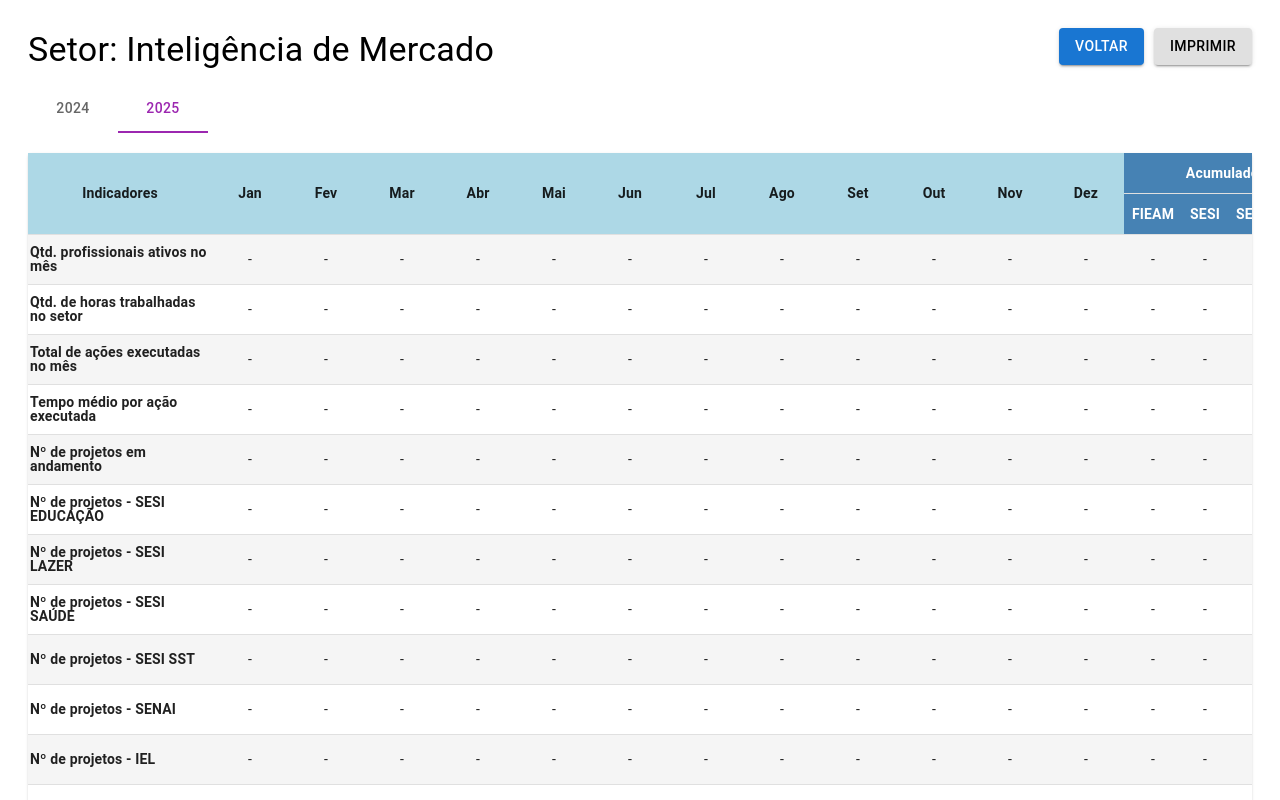
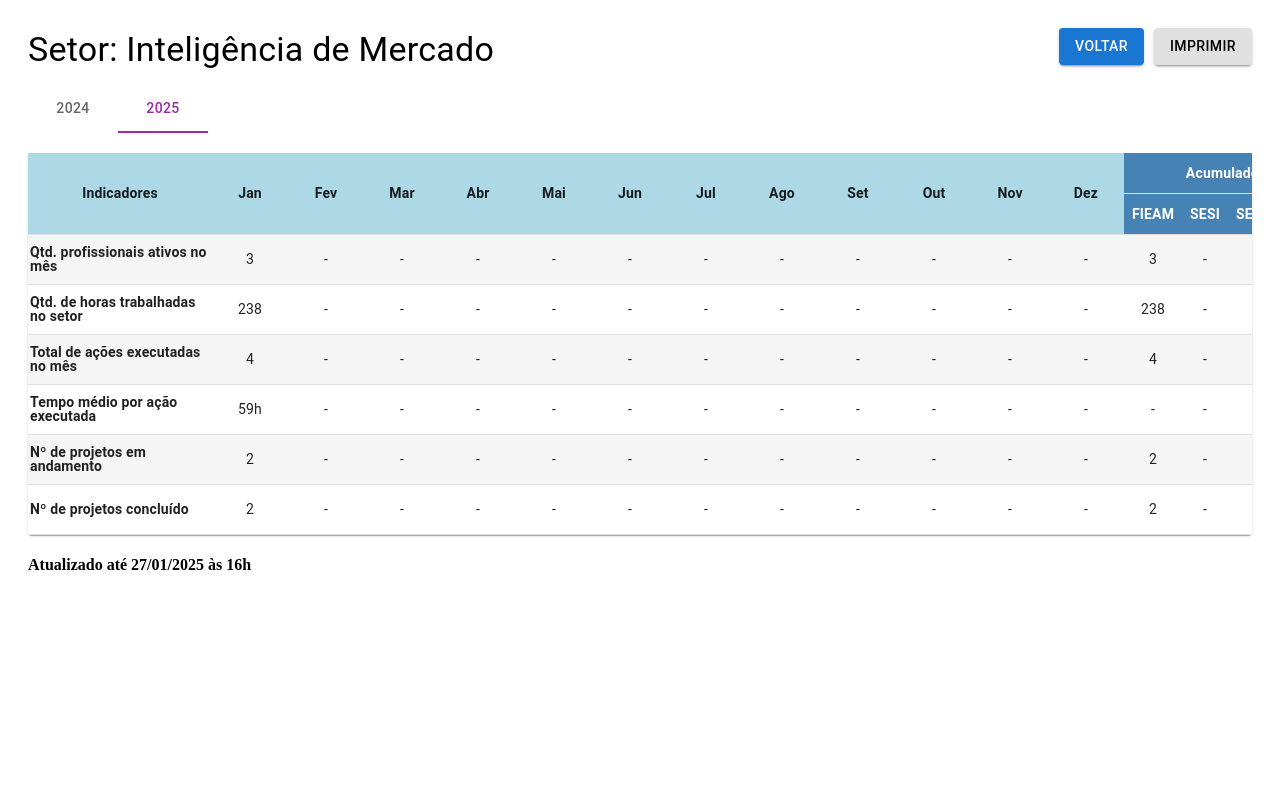
Before and after one commit to Jonathanbfb/organograma, a React (Vite) app: page /setor/Mercado in a window 1280 px wide. Shown: the top 800 px of the page. Built offline with nearby package versions, Linux system fonts and the light colour scheme.

Commit message:
Atualizações 27-01-2025 parte 6

```diff
--- a/src/pages/setores/Mercado.tsx
+++ b/src/pages/setores/Mercado.tsx
@@ -66,7 +66,7 @@ const Mercado: React.FC = () => {
         "iel": "8"
       }
     },
-    {
+   /* {
       "indicadores": "Nº de projetos - SESI EDUCAÇÃO",
       "jan": "-",
       "fev": "-",
@@ -233,35 +233,35 @@ const Mercado: React.FC = () => {
         "senai": "-",
         "iel": "1"
       }
-    }
+    } */
   ]
     const data2025 = [
 
       {
         "indicadores": "Qtd. profissionais ativos no mês",
-        "jan": "-", "fev": "-", "mar": "-", "abr": "-", "mai": "-", "jun": "-", "jul": "-", "ago": "-", "set": "-", "out": "-", "nov": "-",
-        "acumulado": { "fieam": "-", "sesi": "-", "senai": "-", "iel": "-" }
+        "jan": 3, "fev": "-", "mar": "-", "abr": "-", "mai": "-", "jun": "-", "jul": "-", "ago": "-", "set": "-", "out": "-", "nov": "-",
+        "acumulado": { "fieam": 3, "sesi": "-", "senai": "-", "iel": "-" }
       },
       {
         "indicadores": "Qtd. de horas trabalhadas no setor",
-        "jan": "-", "fev": "-", "mar": "-", "abr": "-", "mai": "-", "jun": "-", "jul": "-", "ago": "-", "set": "-", "out": "-", "nov": "-",
-        "acumulado": { "fieam": "-", "sesi": "-", "senai": "-", "iel": "-" }
+        "jan": 238, "fev": "-", "mar": "-", "abr": "-", "mai": "-", "jun": "-", "jul": "-", "ago": "-", "set": "-", "out": "-", "nov": "-",
+        "acumulado": { "fieam": 238, "sesi": "-", "senai": "-", "iel": "-" }
       },
       {
         "indicadores": "Total de ações executadas no mês",
-        "jan": "-", "fev": "-", "mar": "-", "abr": "-", "mai": "-", "jun": "-", "jul": "-", "ago": "-", "set": "-", "out": "-", "nov": "-",
-        "acumulado": { "fieam": "-", "sesi": "-", "senai": "-", "iel": "-" }
+        "jan": 4, "fev": "-", "mar": "-", "abr": "-", "mai": "-", "jun": "-", "jul": "-", "ago": "-", "set": "-", "out": "-", "nov": "-",
+        "acumulado": { "fieam": 4, "sesi": "-", "senai": "-", "iel": "-" }
       },
 
       {
         "indicadores": "Tempo médio por ação executada",
-        "jan": "-", "fev": "-", "mar": "-", "abr": "-", "mai": "-", "jun": "-", "jul": "-", "ago": "-", "set": "-", "out": "-", "nov": "-",
+        "jan": "59h", "fev": "-", "mar": "-", "abr": "-", "mai": "-", "jun": "-", "jul": "-", "ago": "-", "set": "-", "out": "-", "nov": "-",
         "acumulado": { "fieam": "-", "sesi": "-", "senai": "-", "iel": "-" }
       },
 
     {
       "indicadores": "Nº de projetos em andamento",
-      "jan": "-",
+      "jan": 2,
       "fev": "-",
       "mar": "-",
       "abr": "-",
@@ -274,13 +274,33 @@ const Mercado: React.FC = () => {
       "nov": "-",
       "dez": "-",
       "acumulado": {
-        "fieam": "-",
+        "fieam": 2,
+        "sesi": "-",
+        "senai": "-",
+        "iel": "-"
+      }
+    }, {
+      "indicadores": "Nº de projetos concluído",
+      "jan": 2,
+      "fev": "-",
+      "mar": "-",
+      "abr": "-",
+      "mai": "-",
+      "jun": "-",
+      "jul": "-",
+      "ago": "-",
+      "set": "-",
+      "out": "-",
+      "nov": "-",
+      "dez": "-",
+      "acumulado": {
+        "fieam": 2,
         "sesi": "-",
         "senai": "-",
         "iel": "-"
       }
     },
-    {
+   /* {
       "indicadores": "Nº de projetos - SESI EDUCAÇÃO",
       "jan": "-",
       "fev": "-",
@@ -447,7 +467,7 @@ const Mercado: React.FC = () => {
         "senai": "-",
         "iel": "-"
       }
-    }
+    } */
   ]
 
 
@@ -657,7 +677,7 @@ const Mercado: React.FC = () => {
           </Table>
         </TableContainer>
       </Paper>
-      <h4>Atualizado até 27/11/2024</h4>
+      <h4>Atualizado até 27/01/2025 às 16h</h4>
     </div>
   );
 };
```
